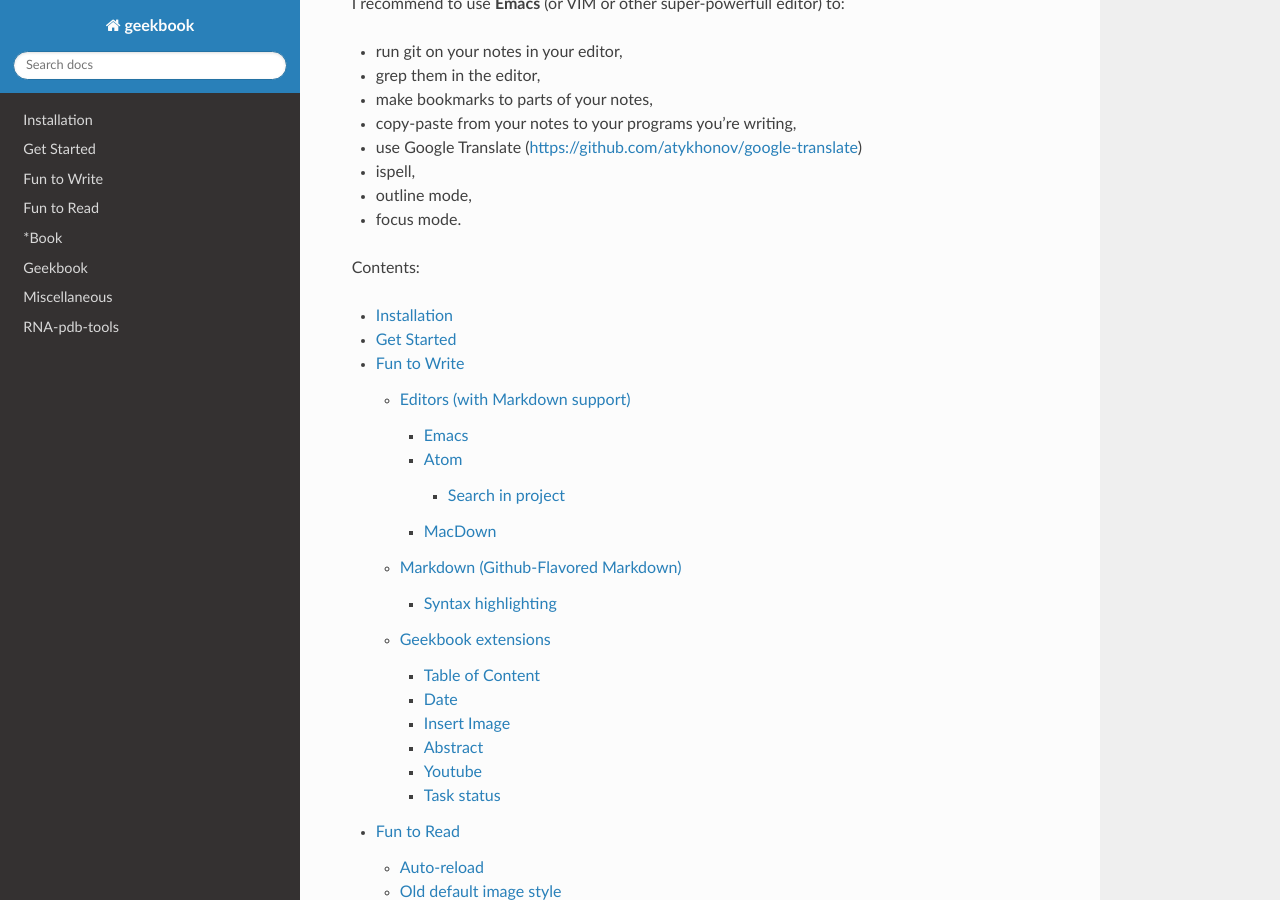
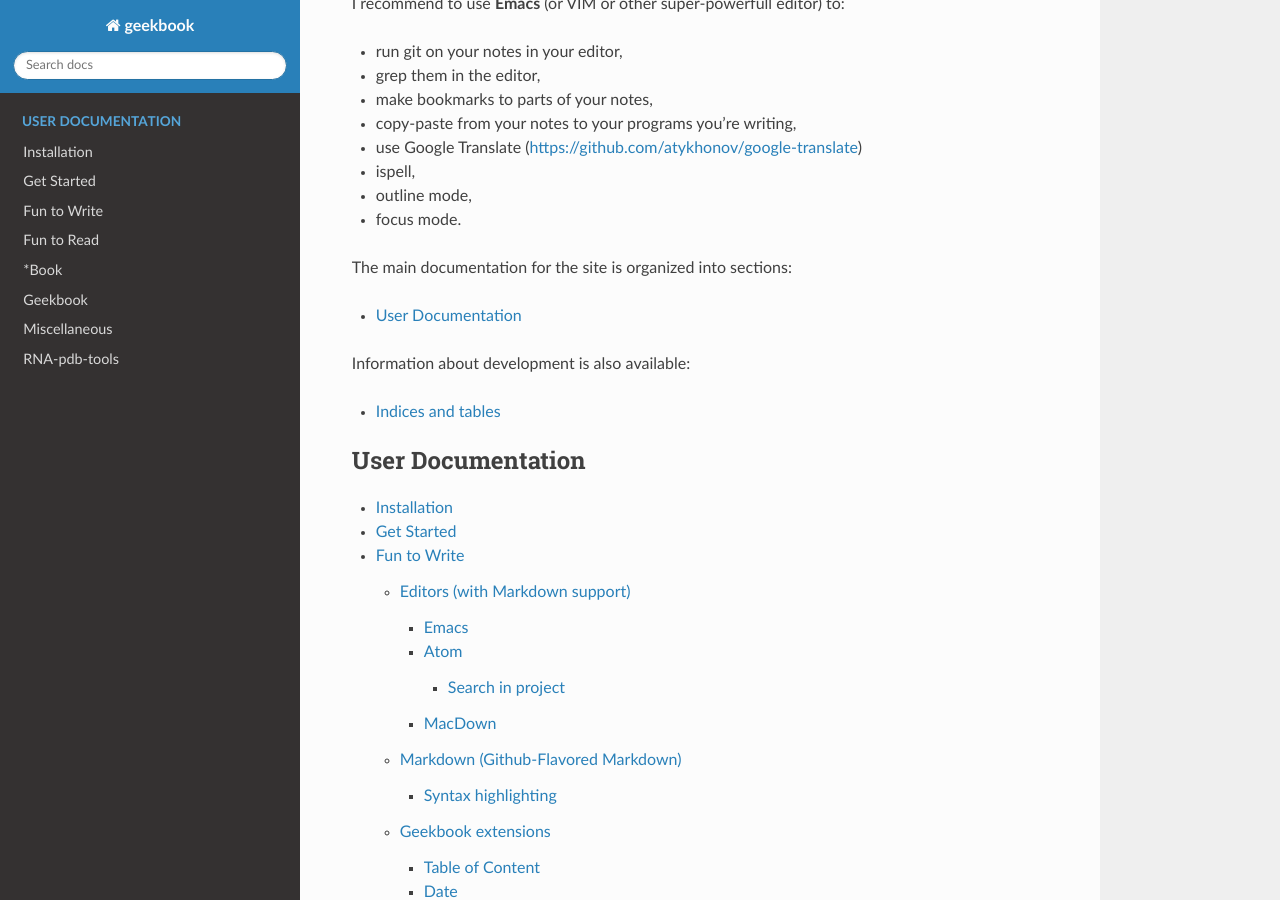
Before and after one commit to mmagnus/geekbook, a Sphinx documentation site: the page built from docs/source/index.rst, in a window 1280 px wide and 900 px high, scrolled down 1188 px. Built offline with Sphinx 7.4.7 and the Read the Docs theme 2.0.0, drawn with Linux system fonts in a browser that asks for light colours.

Commit message:
docs: try with sections

```diff
--- a/docs/source/index.rst
+++ b/docs/source/index.rst
@@ -42,10 +42,19 @@ I recommend to use **Emacs** (or VIM or other super-powerfull editor) to:
 - outline mode,
 - focus mode.
 
-Contents:
+The main documentation for the site is organized into sections:
+
+* :ref:`user-docs`
+
+Information about development is also available:
+
+* :ref:`dev-docs`
+
+.. _user-docs:
 
 .. toctree::
    :maxdepth: 5
+   :caption: User Documentation
 
    install
    getstarted
```
